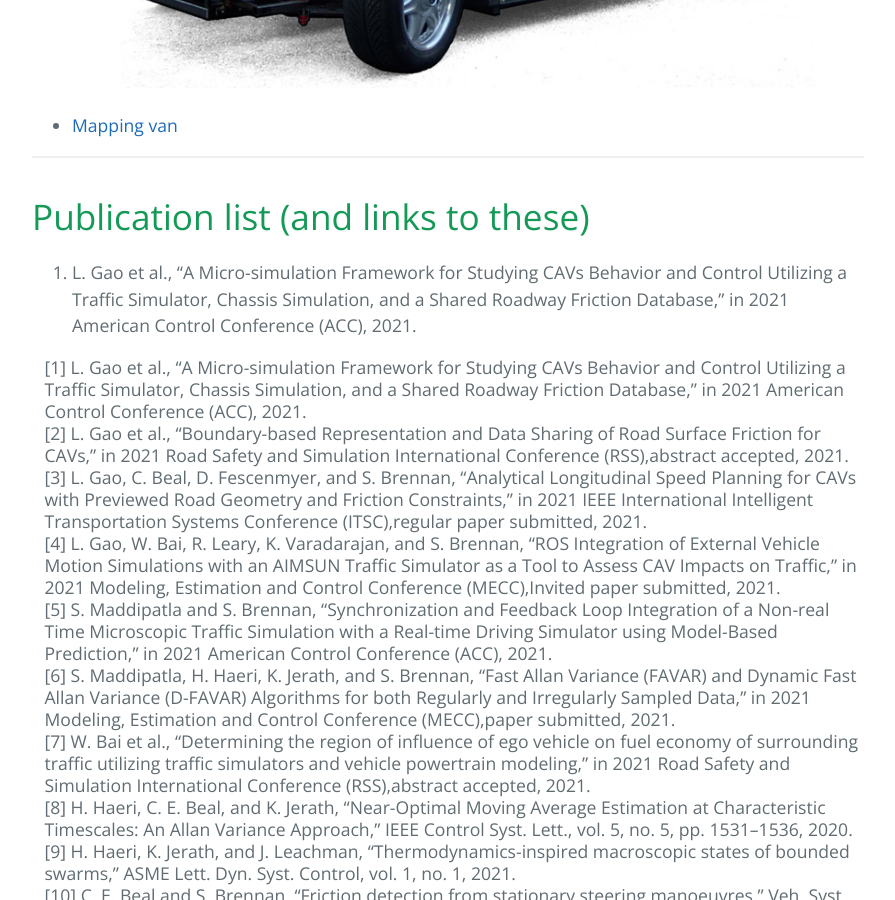
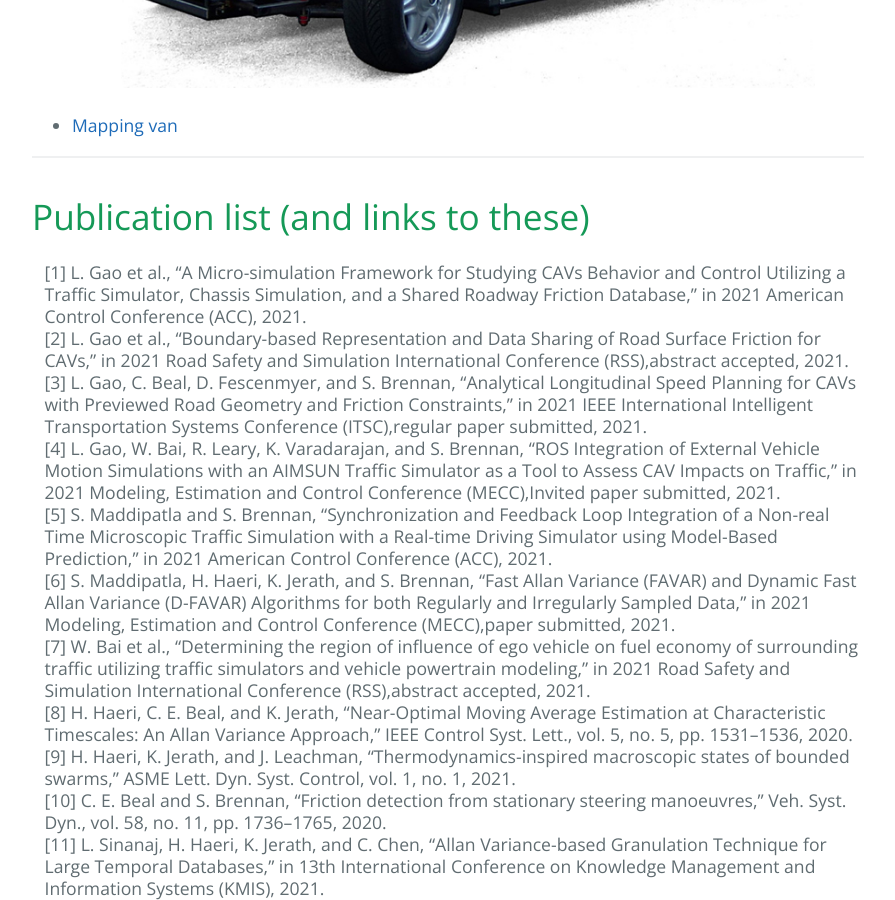
Before and after one commit to ForgetfulDatabases/ForgetfulDatabases.github.io, a Jekyll site: the page built from index.html, in a window 1280 px wide and 900 px high, scrolled down 2663 px. Shown: the whole window, without its empty margins (192-1087 px from the left). Built offline with Jekyll 4.4.1, drawn with Linux system fonts in a browser that asks for light colours; some of the changed text lies outside the part shown.

Commit message:
update publication list

```diff
--- a/index.html
+++ b/index.html
@@ -150,12 +150,6 @@
 <hr>
 <h1>Publication list (and links to these)</h1>
 
-    <ol>
-        <li>
-            L. Gao et al., “A Micro-simulation Framework for Studying CAVs Behavior and Control Utilizing a Traffic Simulator, Chassis Simulation, and a Shared Roadway Friction Database,” in 2021 American Control Conference (ACC), 2021.
-        </li>
-    </ol>
-
     <p style="margin-left:1.5%;line-height:125%" >
         [1] L. Gao et al., “A Micro-simulation Framework for Studying CAVs Behavior and Control Utilizing a Traffic Simulator, Chassis Simulation, and a Shared Roadway Friction Database,” in 2021 American Control Conference (ACC), 2021.
         <br>
@@ -216,3 +210,10 @@
 
         </video>
         </figure>
+
+
+        <ol>
+            <li>
+                L. Gao et al., “A Micro-simulation Framework for Studying CAVs Behavior and Control Utilizing a Traffic Simulator, Chassis Simulation, and a Shared Roadway Friction Database,” in 2021 American Control Conference (ACC), 2021.
+            </li>
+        </ol>
```
